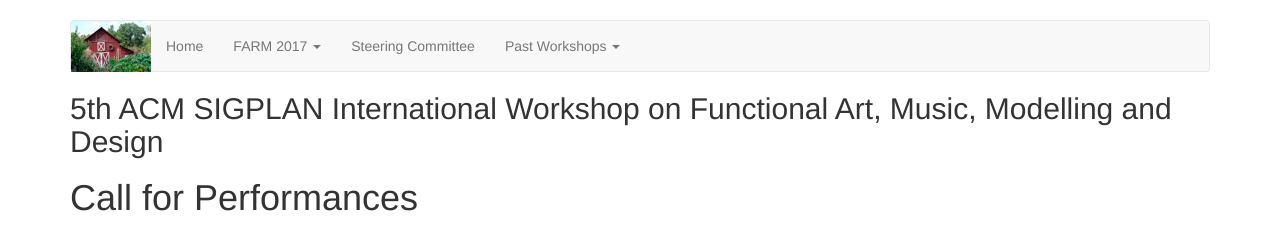
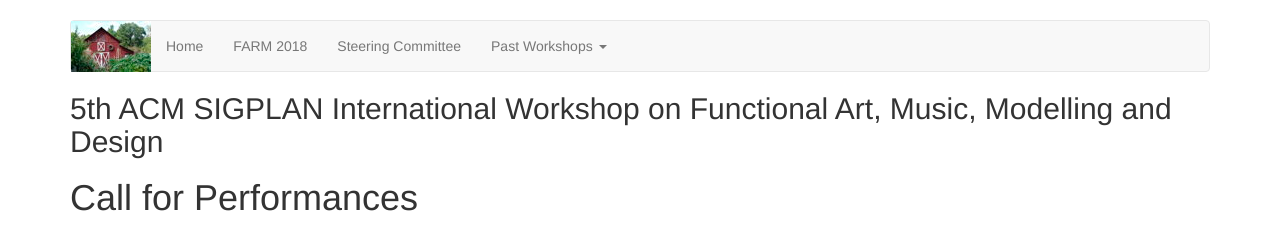
Before and after one commit to functional-art/functional-art.github.com, a Jekyll site: the page built from 2017/call-for-performances.md, in a window 1280 px wide. Shown: the top 230 px of the page. Built offline with Jekyll 4.4.1, drawn with Linux system fonts in a browser that asks for light colours; nearby versions of some CDN libraries.

Commit message:
update navbar for 2018

```diff
--- a/_includes/navbar.html
+++ b/_includes/navbar.html
@@ -3,17 +3,17 @@
 {% else %}
 <li><a href="/">Home</a></li>
 {% endif %}
-{% if page.active == "farm2017" %}
+{% if page.active == "farm2018" %}
 <li class="dropdown">
   <a href="#" class="dropdown-toggle"
-  data-toggle="dropdown">FARM 2017 <b class="caret"></b></a>
+  data-toggle="dropdown">FARM 2018 <b class="caret"></b></a>
   <ul class="dropdown-menu">
-    <li><a href="/2017/">Home</a></li>
-    <!--<li><a href="/2017/performance.html">Performance Evening</a></li>-->
+    <li><a href="/2018/">Home</a></li>
+    <!--<li><a href="/2018/performance.html">Performance Evening</a></li>-->
   </ul>
 </li>
 {% else %}
-<li><a href="/2017/">FARM 2017</a></li>
+<li><a href="/2018/">FARM 2018</a></li>
 {% endif %}
 {% if page.active == "sc" %}
 <li class="active"><a href="/sc.html">Steering Committee</a></li>
```
Also changed, not shown: other parts of _includes/navbar.html (+1 -0 lines).
